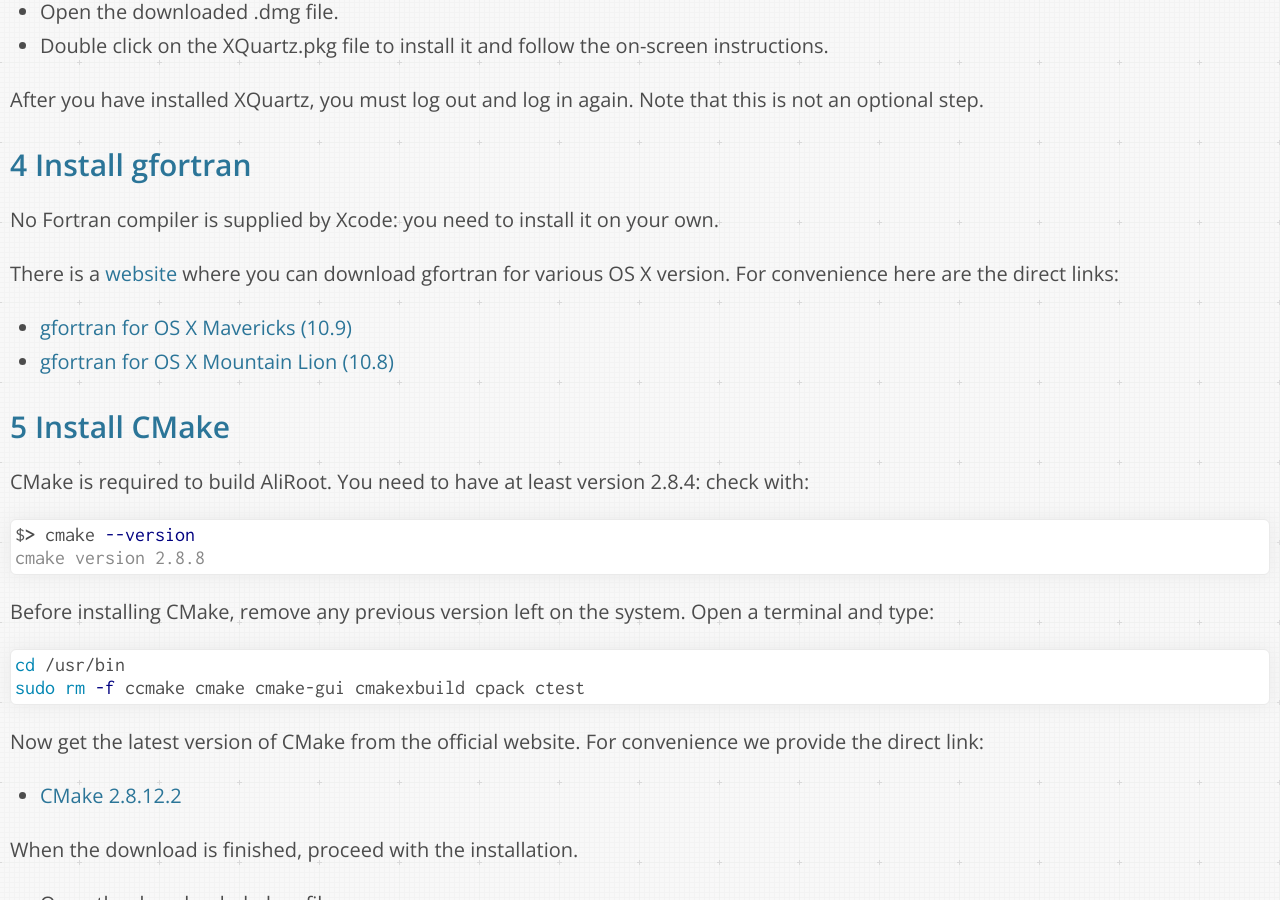
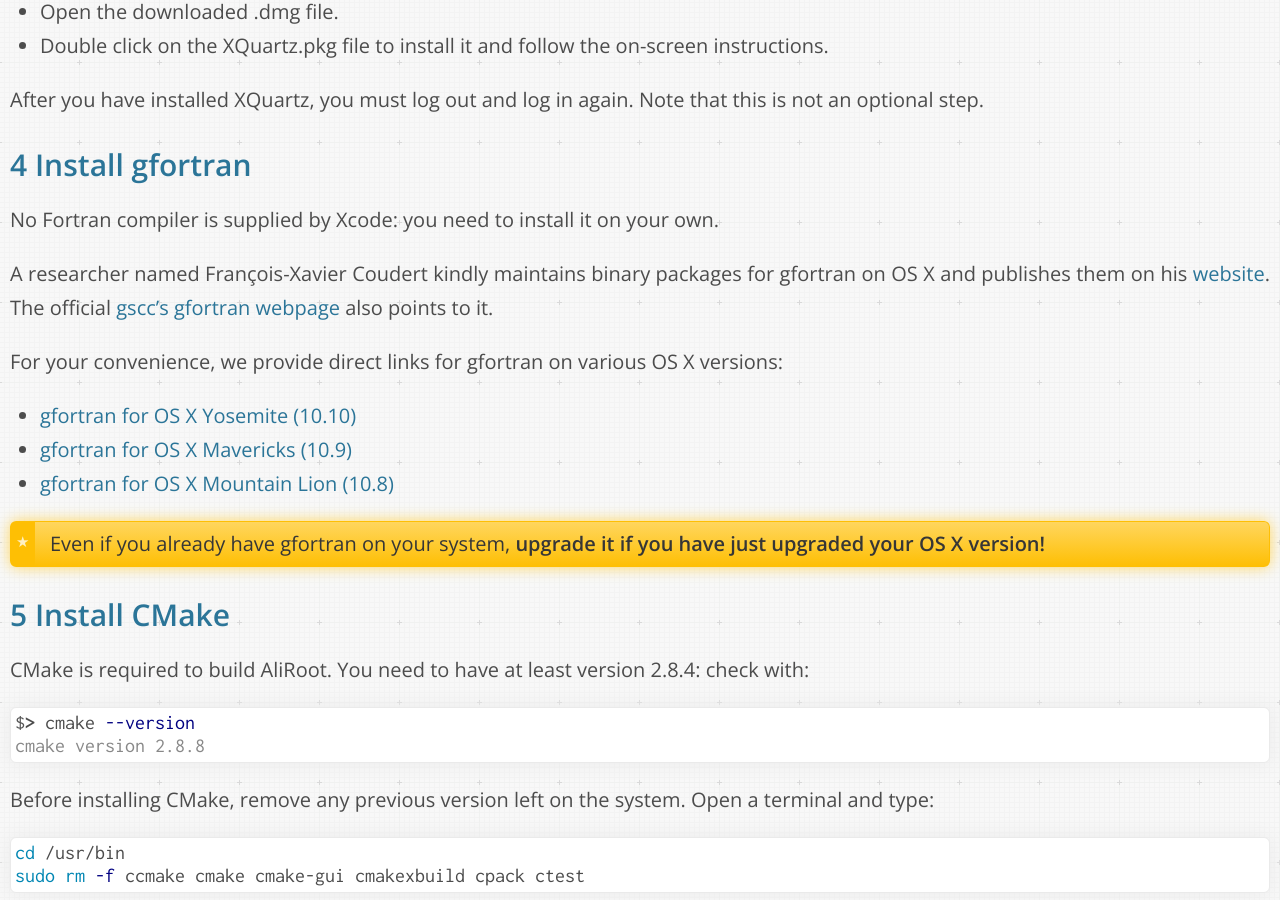
Before and after one commit to dberzano/dberzano.github.io, a Jekyll site: the page built from alice/install-aliroot/prereq-osx.md, in a window 1280 px wide and 900 px high, scrolled down 2978 px. Built offline with Jekyll 4.4.1, drawn with Linux system fonts in a browser that asks for light colours; Markdown is read by kramdown in place of the engine named in the settings.

Commit message:
AliInst: gfortran for Yosemite
With many thanks to http://coudert.name/!

```diff
--- a/alice/install-aliroot/prereq-osx.md
+++ b/alice/install-aliroot/prereq-osx.md
@@ -123,12 +123,21 @@
 No Fortran compiler is supplied by Xcode: you need to install it on
 your own.
 
-There is a [website](http://gcc.gnu.org/wiki/GFortranBinaries#MacOS)
-where you can download gfortran for various OS X version. For
-convenience here are the direct links:
+A researcher named François-Xavier Coudert kindly maintains binary
+packages for gfortran on OS X and publishes them on his
+[website](http://coudert.name/). The official
+[gscc's gfortran webpage](http://gcc.gnu.org/wiki/GFortranBinaries#MacOS)
+also points to it.
 
+For your convenience, we provide direct links for gfortran on various
+OS X versions:
+
+* [gfortran for OS X Yosemite (10.10)](http://coudert.name/software/gfortran-4.9.1-Yosemite.dmg)
 * [gfortran for OS X Mavericks (10.9)](http://coudert.name/software/gfortran-4.9.0-Mavericks.dmg)
 * [gfortran for OS X Mountain Lion (10.8)](http://coudert.name/software/gfortran-4.8.2-MountainLion.dmg)
+
+> Even if you already have gfortran on your system, **upgrade it if
+> you have just upgraded your OS X version!**
 
 
 Install CMake
```
